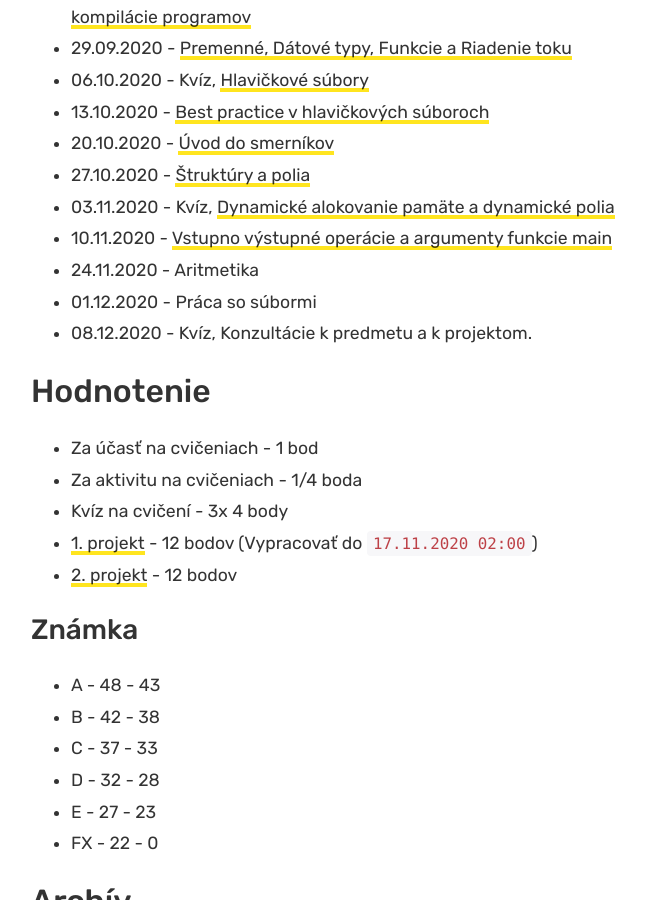
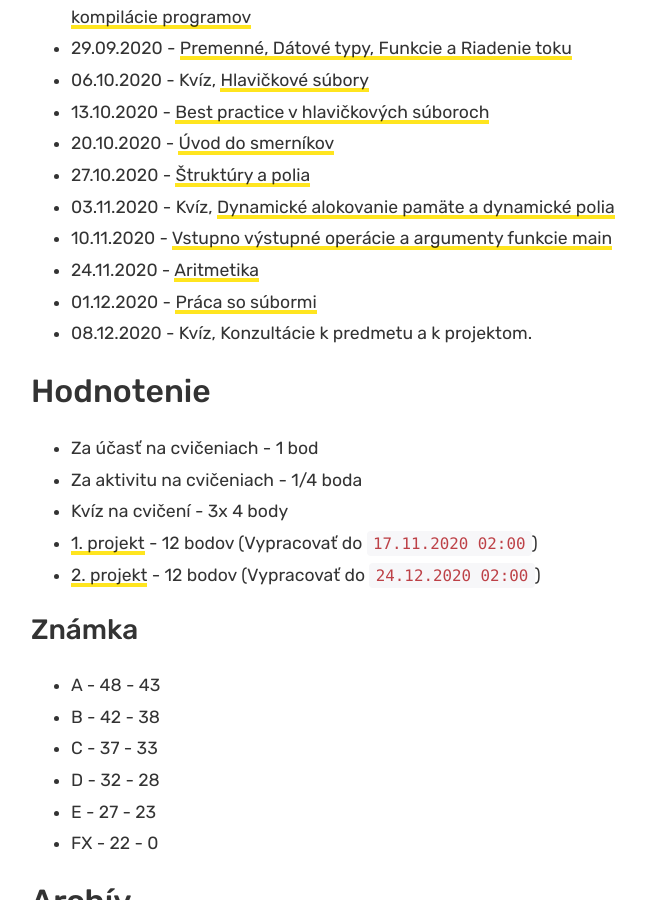
Before and after one commit to ppatrik/ppatrik.github.io, a Jekyll site: the page built from _posts/2020-09-22-JAC-0.md, in a window 1280 px wide and 900 px high, scrolled down 766 px. Shown: the whole window, without its empty margins (244-890 px from the left). Built offline with Jekyll 4.4.1, drawn with Linux system fonts in a browser that asks for light colours; comment, search, counter and statistics services are not loaded; some of the changed lines change nothing that is shown.

Commit message:
Update 2020-09-22-JAC-0.md

```diff
--- a/_posts/2020-09-22-JAC-0.md
+++ b/_posts/2020-09-22-JAC-0.md
@@ -16,8 +16,8 @@ author: ppatrik
 * 27.10.2020 - [Štruktúry a polia]({{site.base_url}}/vyuka/jac/2020/10/27/JAC-Cvicenie06)
 * 03.11.2020 - Kvíz, [Dynamické alokovanie pamäte a dynamické polia]({{site.base_url}}/vyuka/jac/2020/11/03/JAC-Cvicenie07)
 * 10.11.2020 - [Vstupno výstupné operácie a argumenty funkcie main]({{site.base_url}}/vyuka/jac/2020/11/10/JAC-Cvicenie08)
-* 24.11.2020 - Aritmetika
-* 01.12.2020 - Práca so súbormi
+* 24.11.2020 - [Aritmetika]({{site.base_url}}/vyuka/jac/2020/11/24/JAC-Cvicenie09)
+* 01.12.2020 - [Práca so súbormi]({{site.base_url}}/vyuka/jac/2020/12/01/JAC-Cvicenie10)
 * 08.12.2020 - Kvíz, Konzultácie k predmetu a k projektom.
 
 ## Hodnotenie
@@ -25,7 +25,7 @@ author: ppatrik
 * Za aktivitu na cvičeniach - 1/4 boda
 * Kvíz na cvičení - 3x 4 body
 * [1. projekt]({{site.base_url}}/vyuka/jac/2020/11/03/JAC-Projekt1) - 12 bodov  (Vypracovať do `17.11.2020 02:00`)
-* [2. projekt](#) - 12 bodov
+* [2. projekt]({{site.base_url}}/vyuka/jac/2020/12/01/JAC-Projekt2) - 12 bodov  (Vypracovať do `24.12.2020 02:00`)
 
 ### Známka
 * A - 48 - 43
```
